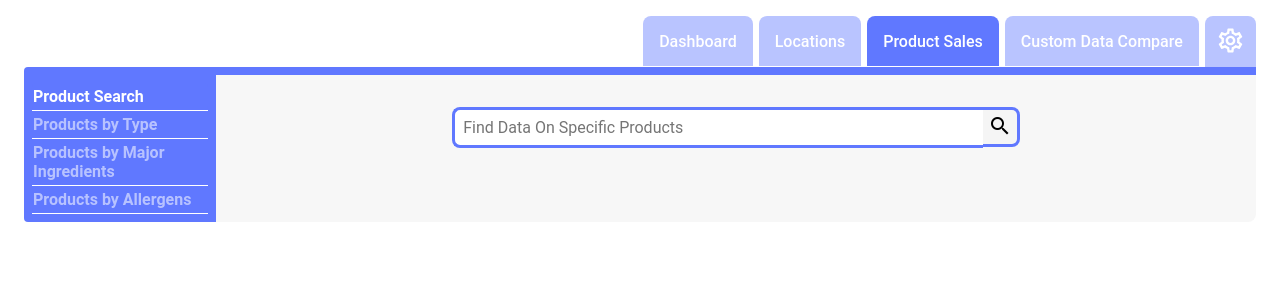
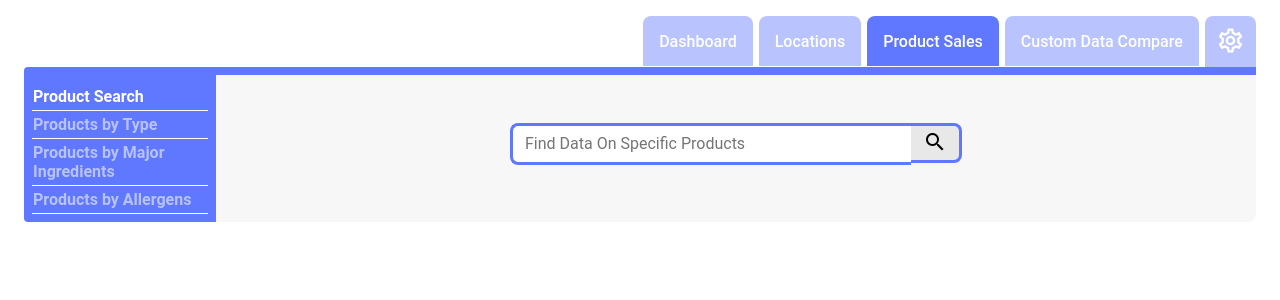
Before and after one commit to zachicecreamcohn/WUSTL-Dining-Web-Portal, a Flask app: page /productsales-search in a window 1280 px wide. Shown: the part 155-455 px from the top of the page. Run offline with Flask 2, Linux system fonts and the light colour scheme; some libraries are stand-ins or nearby versions.

Commit message:
made search bar look better

```diff
--- a/static/css/style.css
+++ b/static/css/style.css
@@ -296,31 +296,44 @@
     border-bottom-left-radius: .5em;
 
     border: 3px solid rgb(96, 120, 255);
-
+    height: 4.25vh;
     font-size: 1em;
-    width: 40vw;
-    padding: .5em;
+    width: 30vw;
+    /* padding: .5em; */
     border-right: none;
-
+    padding-left: .75em;
     margin-bottom: 2vh;
+    margin-top: 2vh;
 }
 
+.searchbox:focus {
+    outline: none;
+}
 .search_btn {
     border-top-right-radius: .5em;
     border-bottom-right-radius: .5em;
 
     border: 3px solid rgb(96, 120, 255);
-    background-color: rgb(245, 245, 245);
+    background-color: rgba(230, 230, 230, 0.856);
     border-left: none;
     color: black;
     font-size: 1em;
     /* width: 10vw; */
-    padding: .3em;
+    /* padding: .3em; */
     margin-left: 0;
     float: right;
-    height: 2.56em;
+    height: 5vh;
+    padding-top: .6vh;
+    margin-top: 2vh;
+    padding-left: .75em;
+    padding-right: .75em;
 }
 
+
+.search_btn:hover {
+    background-color: rgb(96, 120, 255);
+    color: white;
+}
 .sales-container {
     display: flex;
     flex-flow: row wrap;
```
